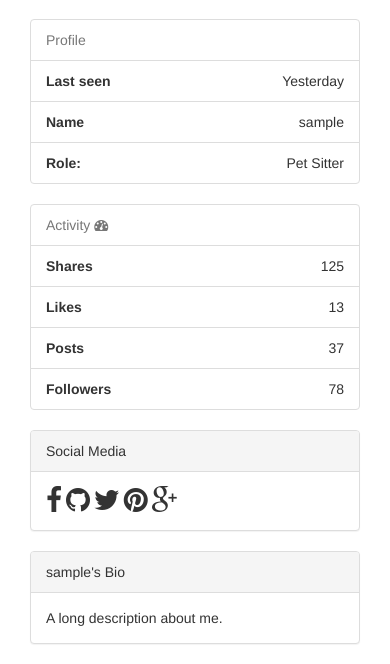
After one commit to 171107x/New-project, a Flask app: page /user in a window 390 px wide. The commit adds this page. Shown: the part 448-1112 px from the top of the page. Run offline with Flask 2, Linux system fonts and the light colour scheme; the visitor is signed in with stand-in values (Sample User, id 1); some libraries are stand-ins or nearby versions.

Commit message:
User sign in and dynamic user profile

```diff
--- a/cred/oopproject-f5214-firebase-adminsdk-vkzv0-5ab9f1da25.json
+++ b/cred/oopproject-f5214-firebase-adminsdk-vkzv0-5ab9f1da25.json
@@ -1,3 +1,4 @@
+
 {
   "type": "service_account",
   "project_id": "oopproject-f5214",
--- a/routes.py
+++ b/routes.py
@@ -107,32 +107,29 @@ def user():
 
 @app.route('/edit', methods=["GET", "POST"])
 def edit():
-    if 'username' in session:
-        return redirect(url_for('edit'))
+    form = EditForm()
 
-    form = EditForm()
-    if request.method == "POST":
-        if form.validate == True:
-            user_db = root.child('userInfo')
+    if request.method == 'POST':
+        user_db = root.child('userInfo')
 
-            usernameList = []
-            username = form.username.data
-            about_me = form.about_me.data
+        usernameList = []
+        username = form.username.data
+        about_me = form.about_me.data
 
-            result = root.child('userInfo').get()
+        result = root.child('userInfo').get()
 
-            for users in result:
-                usernameList.append(result[users]['username'])
-                ds.child("users").child(users).update(username)
-                user_db.push({
-                    'about me' : about_me
-                })
+        for users in result:
+            usernameList.append(result[users]['username'])
+            ds.child("users").child(users).update(username)
+            user_db.push({
+                'about me' : about_me
+            })
+            flash('Your changes have been saved.')
+            return redirect(url_for('user'))
+    else:
+        return render_template('edit.html', form=form)
 
-            flash('Your changes have been saved.')
-            return redirect(url_for('edit'))
 
-    elif request.method == "GET":
-        return render_template('edit.html', form=form)
 
 @app.route('/logout')
 def logout():
--- a/templates/home.html
+++ b/templates/home.html
@@ -53,7 +53,7 @@
                 <span class="caret"></span></a>
                 <ul class="dropdown-menu">
                 <li><a href="/user">User Profile</a></li>
-                <li><a href="/editProfile">Edit profile</a></li>
+                <li><a href="/edit">Edit profile</a></li>
                 <li><a href="/logout">Logout</a></li>
             </ul>
             </li>
--- /dev/null
+++ b/templates/template.html
@@ -0,0 +1,34 @@
+<!DOCTYPE html>
+<html lang="en">
+<head>
+<meta charset="utf-8">
+<meta http-equiv="X-UA-Compatible" content="IE=edge">
+<meta name="viewport" content="width=device-width, initial-scale=1">
+<meta name="description" content="">
+<meta name="author" content="">
+<title>SMART KAMPUNG</title>
+<!-- Bootstrap Core CSS -->
+<link href="../static/css/bootstrap.min.css" rel="stylesheet">
+<!-- Custom CSS -->
+<!-- Custom Fonts -->
+<link href="../static/css/font-awesome.min.css" rel="stylesheet" type="text/css">
+<link href="http://fonts.googleapis.com/css?family=Open+Sans:300,400,700,400italic,700italic" rel="stylesheet" type="text/css">
+<link href="http://fonts.googleapis.com/css?family=Montserrat:400,700" rel="stylesheet" type="text/css">
+</head>
+
+<body id="page-top" data-spy="scroll" data-target=".navbar-fixed-top">
+
+<div class="container-fluid">
+    {% include 'Includes/_navbar.html' %}
+    {% block body %}{% endblock %}
+</div>
+<!-- jQuery -->
+<script src="../static/js/jquery.js"></script>
+<!-- Bootstrap Core JavaScript -->
+<script src="../static/js/bootstrap.min.js"></script>
+<!-- Plugin JavaScript -->
+<script src="../static/js/jquery.easing.min.js"></script>
+<!-- Custom Theme JavaScript -->
+<script src="../static/js/theme.js"></script>
+</body>
+</html>
--- /dev/null
+++ b/templates/userProfile.html
@@ -0,0 +1,61 @@
+{% extends "template.html" %}
+
+{% block body %}
+
+
+<br><br>
+<div class="container target">
+    <div class="row">
+        <div class="col-sm-10">
+             <h1 class="">{{ session.name }}</h1>
+
+          <button type="button" class="btn btn-success">Book me!</button>  <button type="button" class="btn btn-info">Send me a message</button>
+<br>
+        </div>
+      <div class="col-sm-2"><img title="profile image" class="img-circle img-responsive pull-right" src="http://www.rlsandbox.com/img/profile.jpg">
+
+      </div>
+    </div>
+  <br>
+<div class="row">
+        <div class="col-sm-3">
+            <!--left col-->
+            <ul class="list-group">
+                <li class="list-group-item text-muted" contenteditable="false">Profile</li>
+                <li class="list-group-item text-right"><span class="pull-left"><strong class="">Last seen</strong></span> Yesterday</li>
+                    <li class="list-group-item text-right"><span class="pull-left"><strong class="">Name</strong></span> {{ session.username }}
+                    </li>
+              <li class="list-group-item text-right"><span class="pull-left"><strong class="">Role: </strong></span> Pet Sitter
+
+                      </li>
+            </ul>
+
+            <ul class="list-group">
+                <li class="list-group-item text-muted">Activity <i class="fa fa-dashboard fa-1x"></i>
+
+                </li>
+                <li class="list-group-item text-right"><span class="pull-left"><strong class="">Shares</strong></span> 125</li>
+                <li class="list-group-item text-right"><span class="pull-left"><strong class="">Likes</strong></span> 13</li>
+                    <li class="list-group-item text-right"><span class="pull-left"><strong class="">Posts</strong></span> 37</li>
+                        <li class="list-group-item text-right"><span class="pull-left"><strong class="">Followers</strong></span> 78</li>
+            </ul>
+            <div class="panel panel-default">
+                <div class="panel-heading">Social Media</div>
+                <div class="panel-body">	<i class="fa fa-facebook fa-2x"></i>  <i class="fa fa-github fa-2x"></i>
+                    <i class="fa fa-twitter fa-2x"></i> <i class="fa fa-pinterest fa-2x"></i>  <i class="fa fa-google-plus fa-2x"></i>
+
+                </div>
+            </div>
+        </div>
+        <!--/col-3-->
+        <div class="col-sm-9" style="" contenteditable="false">
+            <div class="panel panel-default">
+                <div class="panel-heading">{{ session.username }}'s Bio</div>
+                <div class="panel-body"> A long description about me.
+                </div>
+            </div>
+        </div>
+</div>
+</div>
+
+{% endblock %}
```
Also changed, not shown: templates/Includes/_messages.html (added, +15 -0 lines), templates/edit.html (added, +25 -0 lines).
